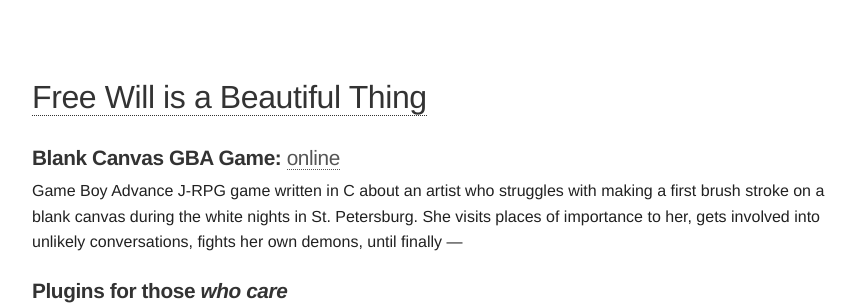
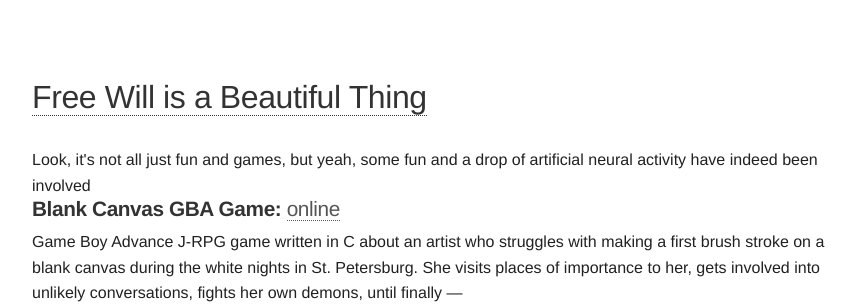
Before and after one commit to alexeyev/alexeyev.github.io, a Jekyll site: the page built from shenanigans.html, in a window 1280 px wide, cut to the strip 0-307 px from the top of the page. Shown: the whole strip, without its empty margins (208-1064 px from the left). Built offline with Jekyll 4.4.1, drawn with Linux system fonts in a browser that asks for light colours.

Commit message:
Update shenanigans.html

```diff
--- a/shenanigans.html
+++ b/shenanigans.html
@@ -14,6 +14,7 @@
         {% endfor %}
     </nav>
 </header>
+Look, it's not all just fun and games, but yeah, some fun and a drop of artificial neural activity have indeed been involved
 <div class="content list">
 <!--    <h2>Software</h2>-->
 
```
